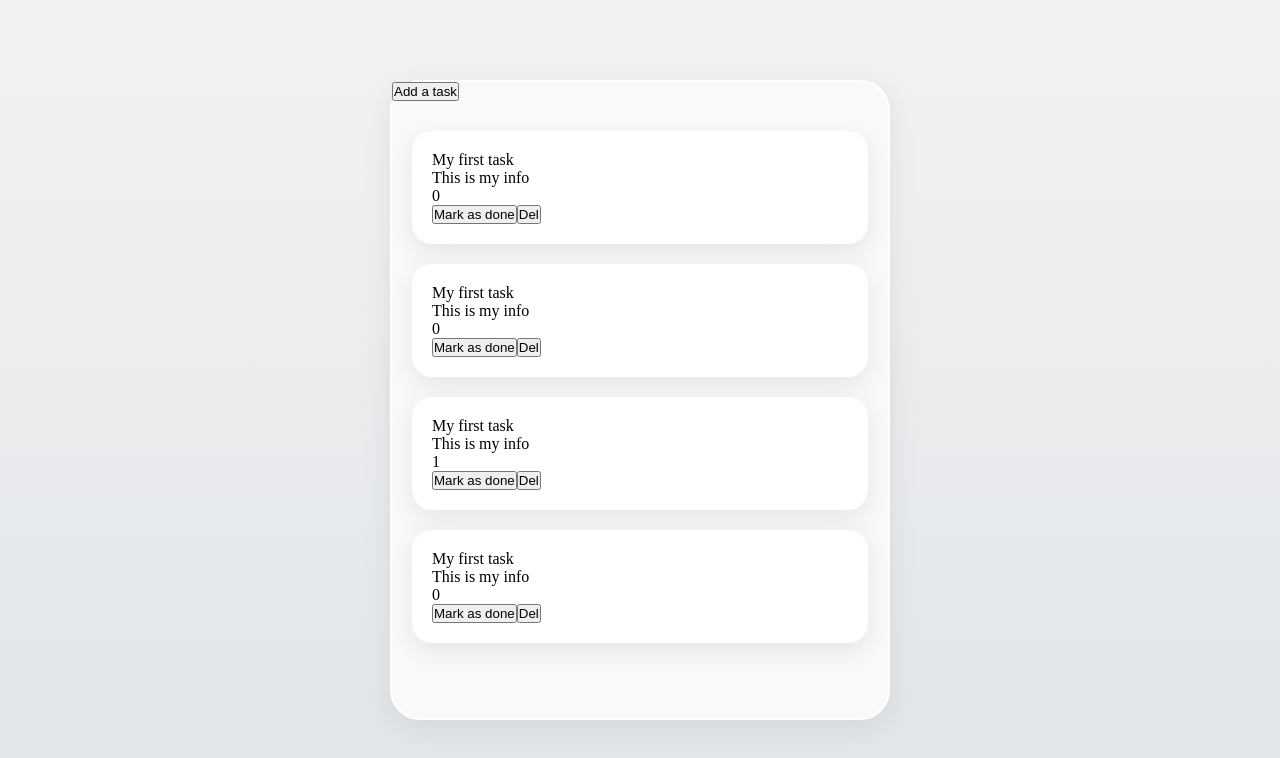
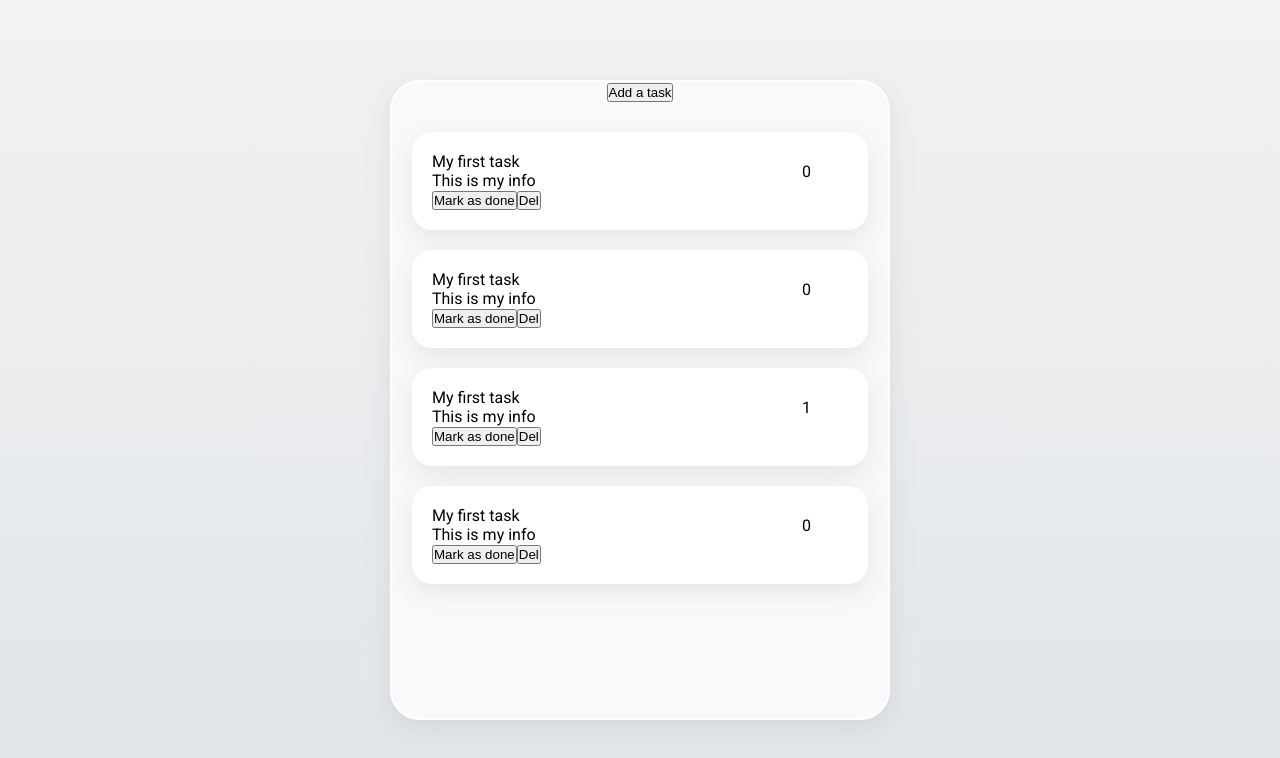
Before and after one commit to tanush-kumar/to-do-list, a React (Create React App) app: page / in a window 1280 px wide. Shown: the top 758 px of the page. Built offline with nearby package versions, Linux system fonts and the light colour scheme.

Commit message:
basic ui

```diff
--- a/src/components/Task/index.jsx
+++ b/src/components/Task/index.jsx
@@ -1,24 +1,30 @@
-import React from 'react'
-import './styles.scss'
+import React from 'react';
+import './styles.scss';
 
-const Task = ({task, index, deleteTask}) => {
- const {title, description, completed} = task;
-  return (
+const Task = ({ task, index, deleteTask }) => {
+	const { title, description, completed } = task;
+	return (
 		<div className='task'>
-			<div>
-				<div>
+			<div className='task-top'>
+				<div className='task-top-left'>
 					<div>{title}</div>
 					<div>{description}</div>
 				</div>
-				<div>{completed ? 1 : 0}</div>
+				<div className='task-top-right'>{completed ? 1 : 0}</div>
 			</div>
 			<div className='line'></div>
 			<div>
 				<button>Mark as done</button>
-				<button onClick={()=>{deleteTask(index)}}>Del</button>
+				<button
+					onClick={() => {
+						deleteTask(index);
+					}}
+				>
+					Del
+				</button>
 			</div>
 		</div>
-  );
-}
+	);
+};
 
-export default Task
+export default Task;
--- a/src/components/Task/styles.scss
+++ b/src/components/Task/styles.scss
@@ -5,3 +5,22 @@
     border-radius: 20px;
     padding: 20px;
 }
+
+.task-top{
+    display: flex;
+}
+
+.task-top-left{
+    width: 80%;
+}
+
+.task-top-right{
+    width: 20%;
+    display: flex;
+    justify-content: center;
+    align-items: center;
+}
+
+.line{
+
+}
--- a/src/components/TasksCard/styles.scss
+++ b/src/components/TasksCard/styles.scss
@@ -5,4 +5,7 @@
     border: 2px solid white;
     border-radius: 30px;
     box-shadow: rgba(149, 157, 165, 0.2) 0px 8px 24px;
+    display: flex;
+    flex-direction: column;
+    align-items: center;
 }
--- a/src/global.scss
+++ b/src/global.scss
@@ -1,17 +1,23 @@
+@import url('https://fonts.googleapis.com/css2?family=Roboto:ital,wght@0,100;0,300;0,400;0,500;0,700;0,900;1,100;1,300;1,400;1,500;1,700;1,900&display=swap');
+
 * {
 	margin: 0px;
 	padding: 0px;
 	box-sizing: border-box;
 }
 
+body{
+    font-family: Roboto;
+}
+
 .app {
-    padding: 50px;
+	padding: 50px;
 	min-height: 100vh;
 	width: 100%;
 	display: flex;
 	align-items: center;
 	justify-content: center;
-    position: relative;
+	position: relative;
 	background: linear-gradient(
 		180deg,
 		rgba(242, 242, 242, 1) 0%,
```
